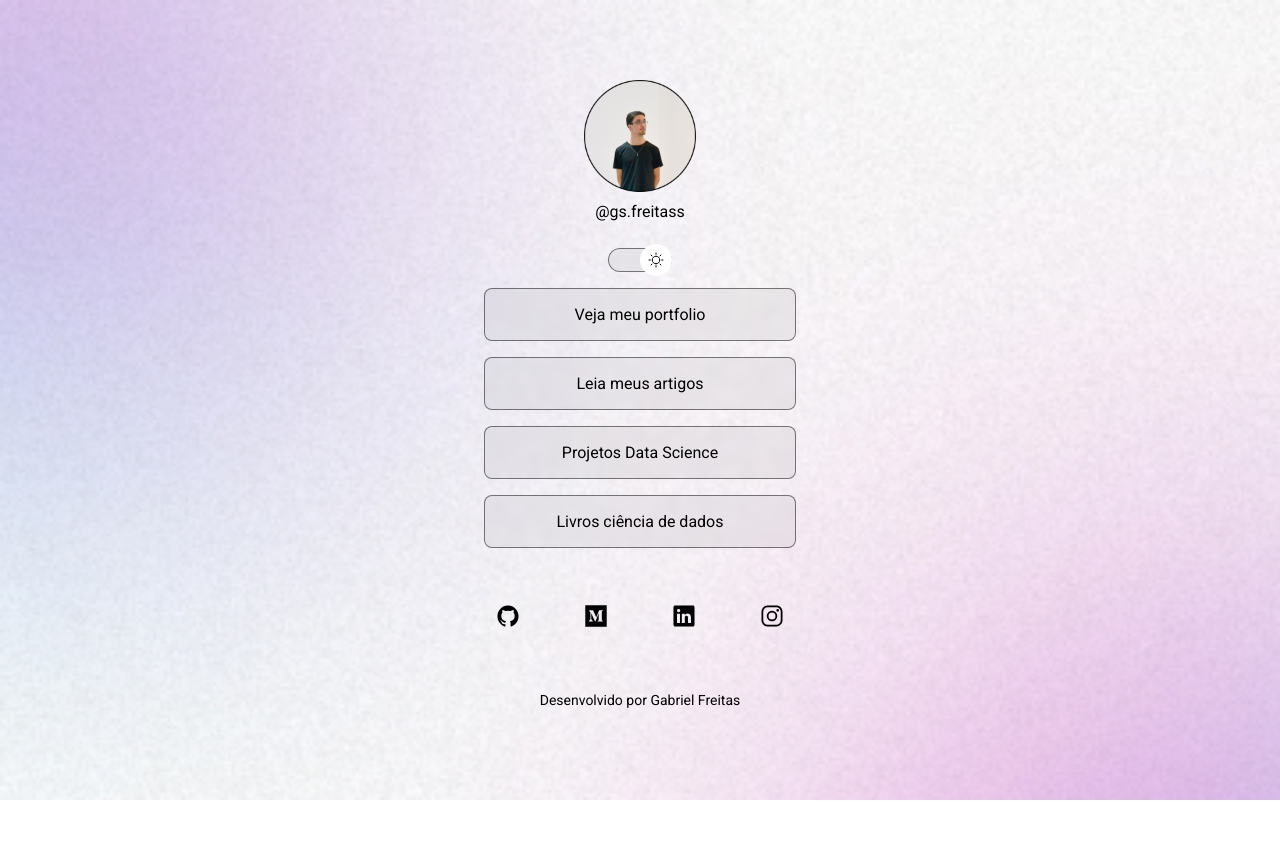
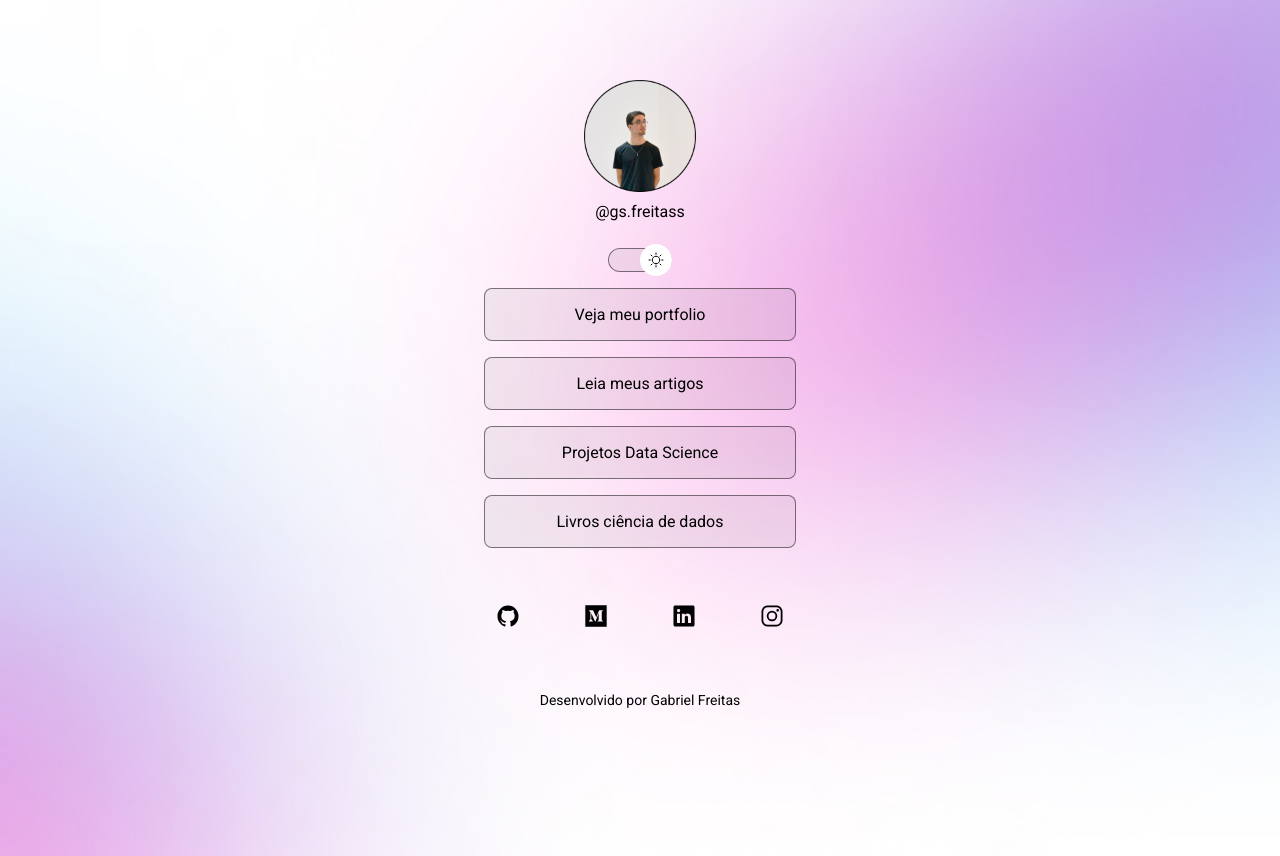
Before and after one commit to gsfreitas/dev-links, a plain HTML site: page index.html in a window 1280 px wide. Both pictures are taken after a click on the element 640 px from the left and 260 px from the top of the page. Before the commit the page ends 800 px from the top, so only its background shows below. Drawn offline with nearby package versions, Linux system fonts and the light colour scheme.

```diff
--- a/style.css
+++ b/style.css
@@ -26,6 +26,7 @@
 
 body {
   background: var(--bg-url) no-repeat top center/cover;
+  height: 100vh;
 }
 
 body * {
@@ -95,7 +96,6 @@ body * {
   border-radius: 9999px;
 }
 
-
 /* Links */
 ul {
   list-style: none;
@@ -164,3 +164,14 @@ footer {
   text-align: center;
   font-size: 14px;
 }
+
+/* media queries */
+@media (min-width: 700px) {
+  :root {
+    --bg-url: url(./assets/bg-desktop.jpg);
+  }
+
+  .light {
+    --bg-url: url(./assets/bg-desktop-light.jpg);
+  }
+}
```
Also changed, not shown: index.html (+2 -5 lines).
